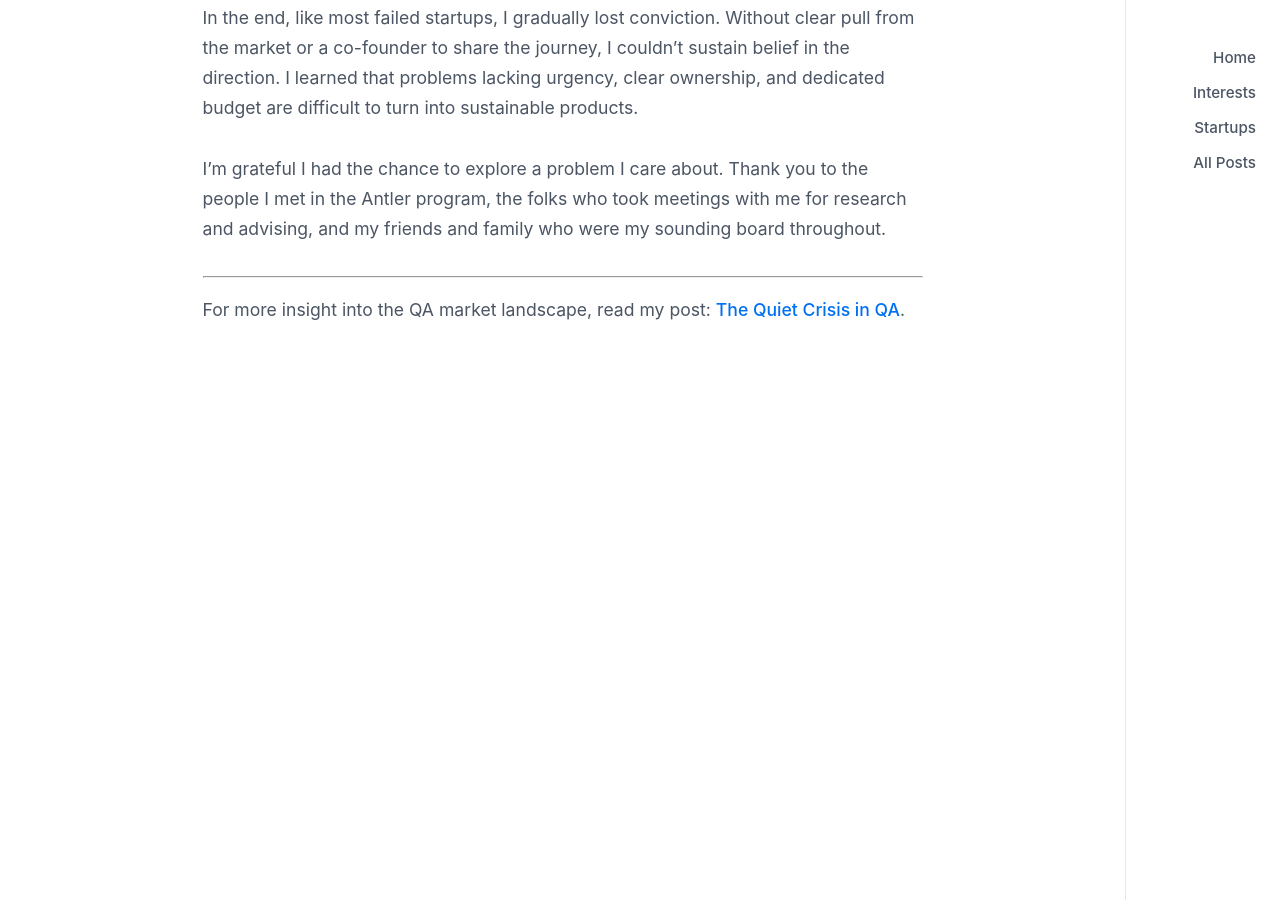
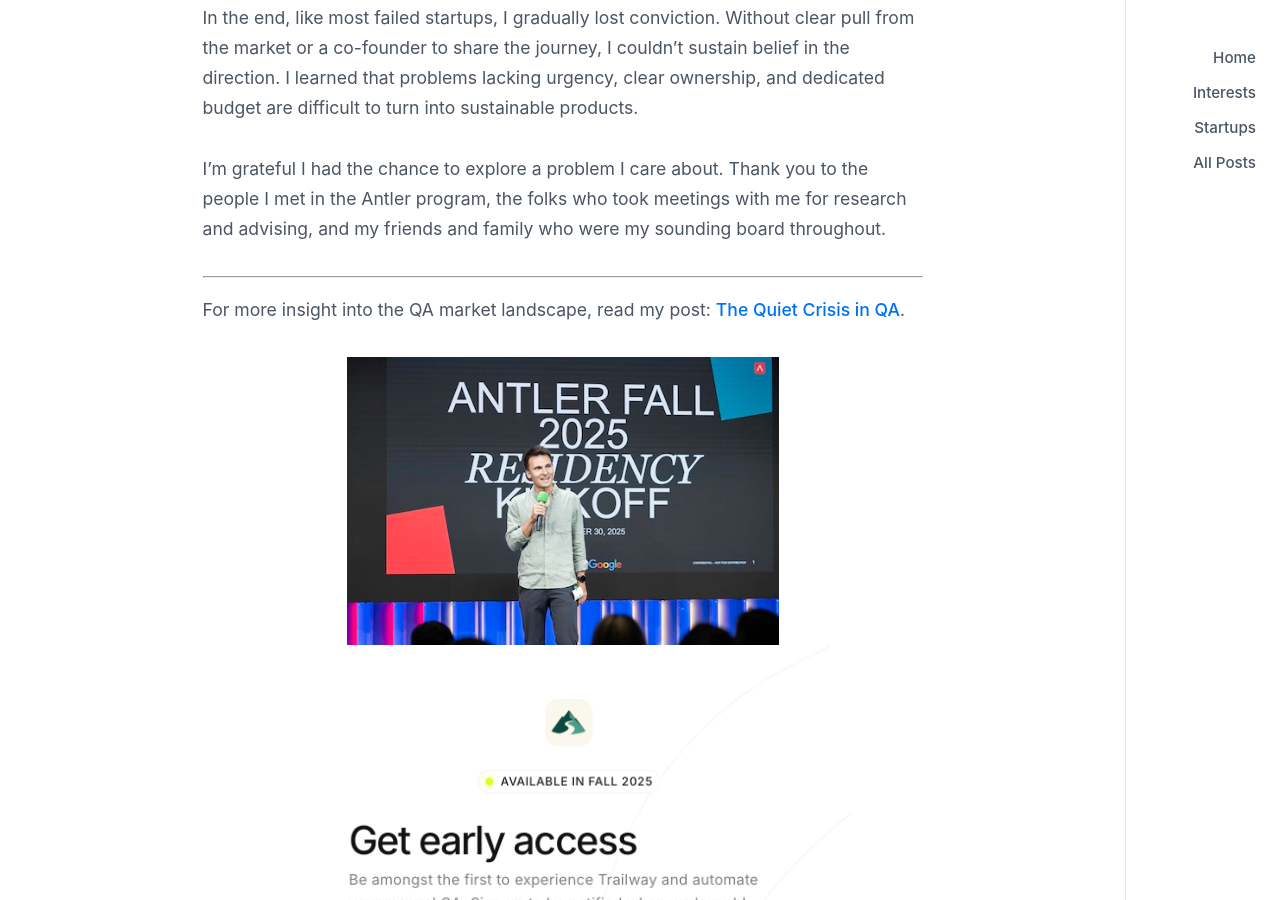
Before and after one commit to PBlanco/pblanco.github.io, a Jekyll site: the page built from _posts/2025-02-05-why-i-shut-down-trailway.md, in a window 1280 px wide and 900 px high, scrolled down 1250 px. Built offline with Jekyll 4.4.1, drawn with Linux system fonts in a browser that asks for light colours; before the commit the page ends 1655 px from its top, so only the background shows below that.

Commit message:
Add pics

```diff
--- a/_posts/2025-02-05-why-i-shut-down-trailway.md
+++ b/_posts/2025-02-05-why-i-shut-down-trailway.md
@@ -29,3 +29,7 @@
 
 ---
 For more insight into the QA market landscape, read my post: [The Quiet Crisis in QA](../quiet-crisis-in-qa-more-code-same-old-problems/).
+
+![Kicking off Trailway at Antler](/assets/images/trailway/antler-kickoff.jpg){: width="60%" }
+![Trailway landing page screenshot](/assets/images/trailway/trailway-landing.png){: width="80%" }
+![Trailway Chrome extension screenshot](/assets/images/trailway/trailway-chrome.png){: width="80%" }
```
Also changed, not shown: assets/images/trailway/antler-kickoff.jpg (added), assets/images/trailway/trailway-chrome.png (added), assets/images/trailway/trailway-landing.png (added).
